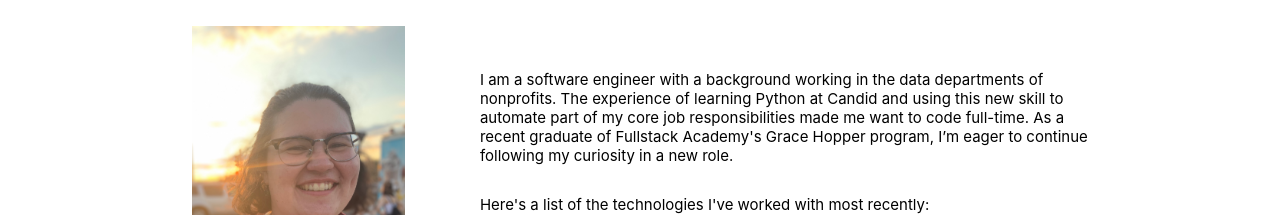
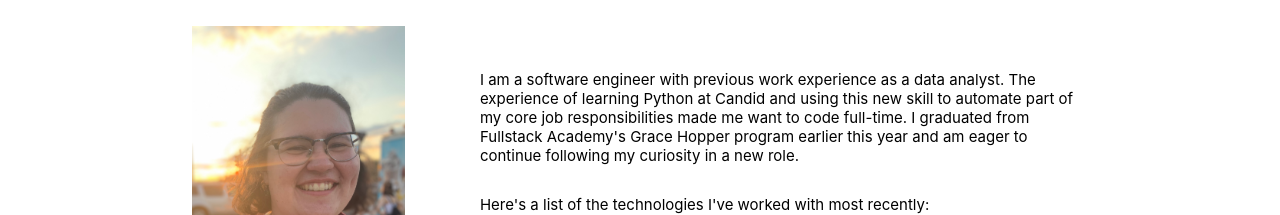
Before and after one commit to esfendler/Personal-Website, a React (Create React App) app: page / in a window 1280 px wide. Shown: the part 158-373 px from the top of the page. Built offline with nearby package versions, Linux system fonts and the light colour scheme.

Commit message:
content: updated about section

```diff
--- a/src/components/About.js
+++ b/src/components/About.js
@@ -13,7 +13,7 @@ import Emily from '../images/Emily.jpg'
     </div>
     <div className="aboutText">
     <p>
-    I am a software engineer with a background working in the data departments of nonprofits. The experience of learning Python at Candid and using this new skill to automate part of my core job responsibilities made me want to code full-time. As a recent graduate of Fullstack Academy's Grace Hopper program, I’m eager to continue following my curiosity in a new role.
+    I am a software engineer with previous work experience as a data analyst. The experience of learning Python at Candid and using this new skill to automate part of my core job responsibilities made me want to code full-time. I graduated from Fullstack Academy's Grace Hopper program earlier this year and am eager to continue following my curiosity in a new role.
     </p>
     <p>
       Here's a list of the technologies I've worked with most recently:
```
